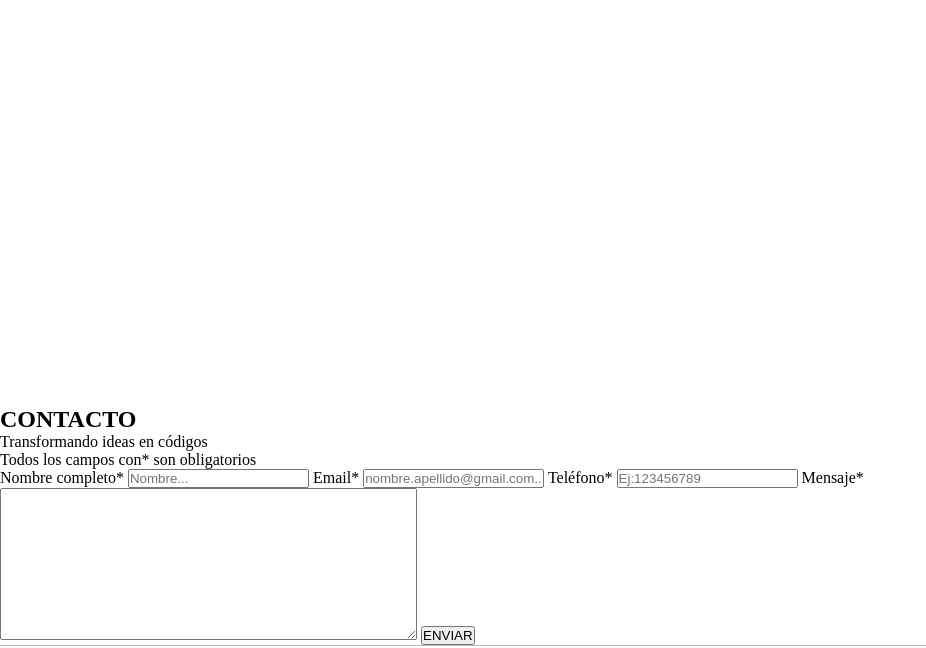
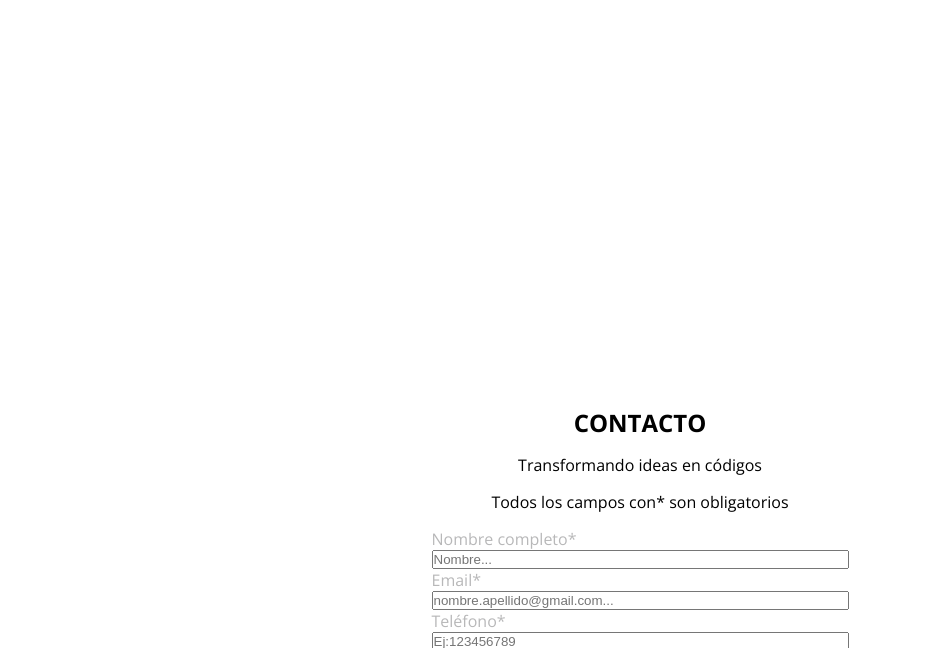
Before and after one commit to EVORALOPRS/project-formulario-promo-z-module-team1, a website built with Vite: page src/index.html in a window 1280 px wide. Shown: the part 94-742 px from the top of the page, without its empty margins (0-926 px from the left). Built offline with nearby package versions, Linux system fonts and the light colour scheme; files whose address does not match are found by name.

Commit message:
formulario

```diff
--- a/src/partials/form.html
+++ b/src/partials/form.html
@@ -1,22 +1,22 @@
-<main>
-    <h2>CONTACTO</h2>
-    <p>Transformando ideas en códigos</p>
+<main class="section">
+    <h2 class="section_contact">CONTACTO</h2>
+    <p class="section_lema">Transformando ideas en códigos</p>
     <p>Todos los campos con<span>*</span> son obligatorios</p>
-    <form action="https://dev.adalab.es/api/form" method="post">
+    <form class="form" action="https://dev.adalab.es/api/form" method="post">
 
-        <label for="name">Nombre completo<span>*</span></label>
-        <input type="text" name="" id="" placeholder="Nombre...">
+        <label class="part" for="name">Nombre completo<span class="part_cod" >*</span></label>
+        <input type="text" name="name" id="name" placeholder="Nombre...">
 
-        <label for="mail">Email<span>*</span></label>
-        <input type="email" name="" id="" placeholder="nombre.apellido@gmail.com...">
+        <label class="part" for="mail">Email<span class="part_cod" >*</span></label>
+        <input type="email" name="mail" id="mail" placeholder="nombre.apellido@gmail.com...">
 
-        <label for="phone">Teléfono<span>*</span></label>
-        <input type="number" name="" id="" placeholder="Ej:123456789">
+        <label class="part" for="phone">Teléfono<span class="part_cod" >*</span></label>
+        <input type="number" name="phone" id="phone" placeholder="Ej:123456789">
 
-        <label for="comments">Mensaje<span>*</span></label>
+        <label class=part for="comments">Mensaje<span class="part_cod" >*</span></label>
         <textarea name="comments" cols="50" rows="10" id=""></textarea>
 
-        <button type="submit">ENVIAR</button>
+        <button class="button" type="submit">ENVIAR</button>
 
 
 
--- a/src/scss/layout/_form.scss
+++ b/src/scss/layout/_form.scss
@@ -0,0 +1,34 @@
+.section{
+    display: flex;
+    flex-direction: column;
+    align-items: center;
+    font-family: $font-all;
+    gap: 15px;
+
+    &__contact{
+        color: $verde-oscuro;
+
+
+    }
+    &__lema{
+        color: $gris-claro;
+    }
+}
+.form{
+    display: flex;
+    flex-direction: column;
+    font-family: $font-all;
+    color: $gris-claro;
+
+}
+
+.part{
+    &__cod{
+     color:$verde-oscuro
+
+    }
+}
+.buttom{
+    font-family: $font-all;
+    background-color: $verde-oscuro;
+}
```
